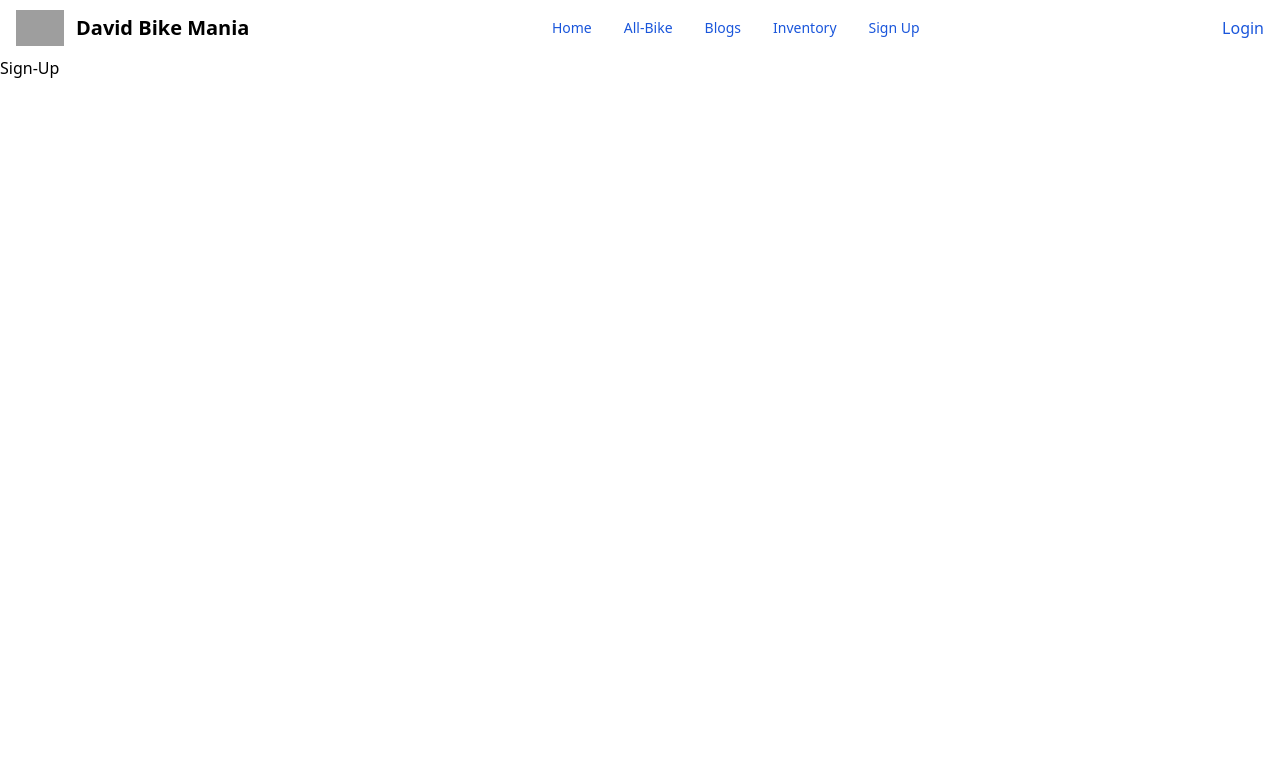
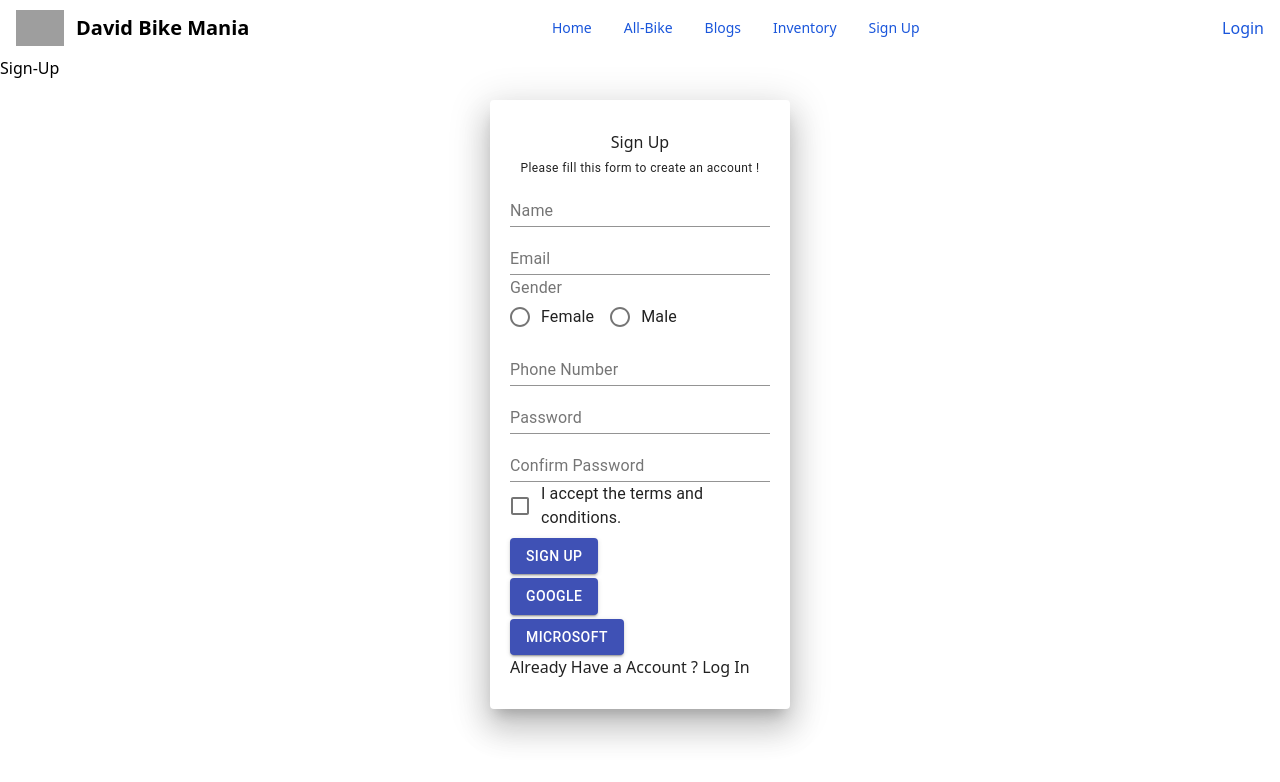
Before and after one commit to parvezislam45/wereHouse-Client, a React (Create React App) app: page /signup in a window 1280 px wide. Shown: the top 782 px of the page. Built offline with nearby package versions, Linux system fonts and the light colour scheme; grey boxes are pictures that could not be loaded.

Commit message:
add sign in from page

```diff
--- a/package.json
+++ b/package.json
@@ -3,6 +3,7 @@
   "version": "0.1.0",
   "private": true,
   "dependencies": {
+    "@material-ui/core": "^4.12.4",
     "@testing-library/jest-dom": "^5.16.4",
     "@testing-library/react": "^13.1.1",
     "@testing-library/user-event": "^13.5.0",
@@ -10,7 +11,6 @@
     "react": "^18.1.0",
     "react-dom": "^18.1.0",
     "react-firebase-hooks": "^5.0.3",
-    "react-hook-form": "^7.30.0",
     "react-router-dom": "^6.3.0",
     "react-scripts": "5.0.1",
     "swiper": "^8.1.4",
--- a/src/Components/SignUp/SignUp.js
+++ b/src/Components/SignUp/SignUp.js
@@ -1,10 +1,51 @@
+import { Button, Checkbox, FormControl, FormControlLabel, FormLabel, Grid, Paper, Radio, RadioGroup, TextField, Typography } from '@material-ui/core';
 import React from 'react';
+import { Link } from 'react-router-dom';
+const paperStyle = { padding: '30px 20px', width: 300, margin: "20px auto" }
+    const headerStyle = { margin: 0 }
+    const marginTop = { marginTop: 5 }
+
 
 const SignUp = () => {
     return (
         <div>
             <h1>Sign-Up</h1>
-
+            <Grid>
+            <Paper elevation={20} style={paperStyle}>
+                <Grid align='center'>
+                    <h2 style={headerStyle}>Sign Up</h2>
+                    <Typography variant='caption' gutterBottom>Please fill this form to create an account !</Typography>
+                </Grid>
+                <form>
+                    <TextField fullWidth label='Name' placeholder="Enter your name" />
+                    <TextField  fullWidth label='Email'type='emeil' placeholder="Enter your email" />
+                    <FormControl component="fieldset" style={marginTop}>
+                        <FormLabel component="legend">Gender</FormLabel>
+                        <RadioGroup aria-label="gender" name="gender" style={{ display: 'initial' }}>
+                            <FormControlLabel value="female" control={<Radio />} label="Female" />
+                            <FormControlLabel value="male" control={<Radio />} label="Male" />
+                        </RadioGroup>
+                    </FormControl>
+                    <TextField  fullWidth label='Phone Number' placeholder="Enter your phone number" />
+                    <TextField  fullWidth label='Password'type='password' placeholder="Enter your password" />
+                    <TextField  fullWidth label='Confirm Password' type='password'placeholder="Confirm your password" />
+                    <FormControlLabel
+                        control={<Checkbox name="checkedA" />}
+                        label="I accept the terms and conditions."
+                    />
+                     <div className="mt-2">
+                     <Button type='submit' variant='contained' color='primary'>Sign up</Button>
+                     </div>
+                     <div className="mt-1">
+                     <Button  type='submit' variant='contained' color='primary'>Google</Button>
+                     </div>
+                     <div className="mt-1">
+                     <Button type='submit' variant='contained' color='primary'>Microsoft</Button>
+                     </div>
+                     <p>Already Have a Account ? <Link to ='/login'>Log In</Link> </p>
+                </form>
+            </Paper>
+        </Grid>
         </div>
     );
 };
```
Also changed, not shown: 1 other file (tests, documents, lock files or other folders).
